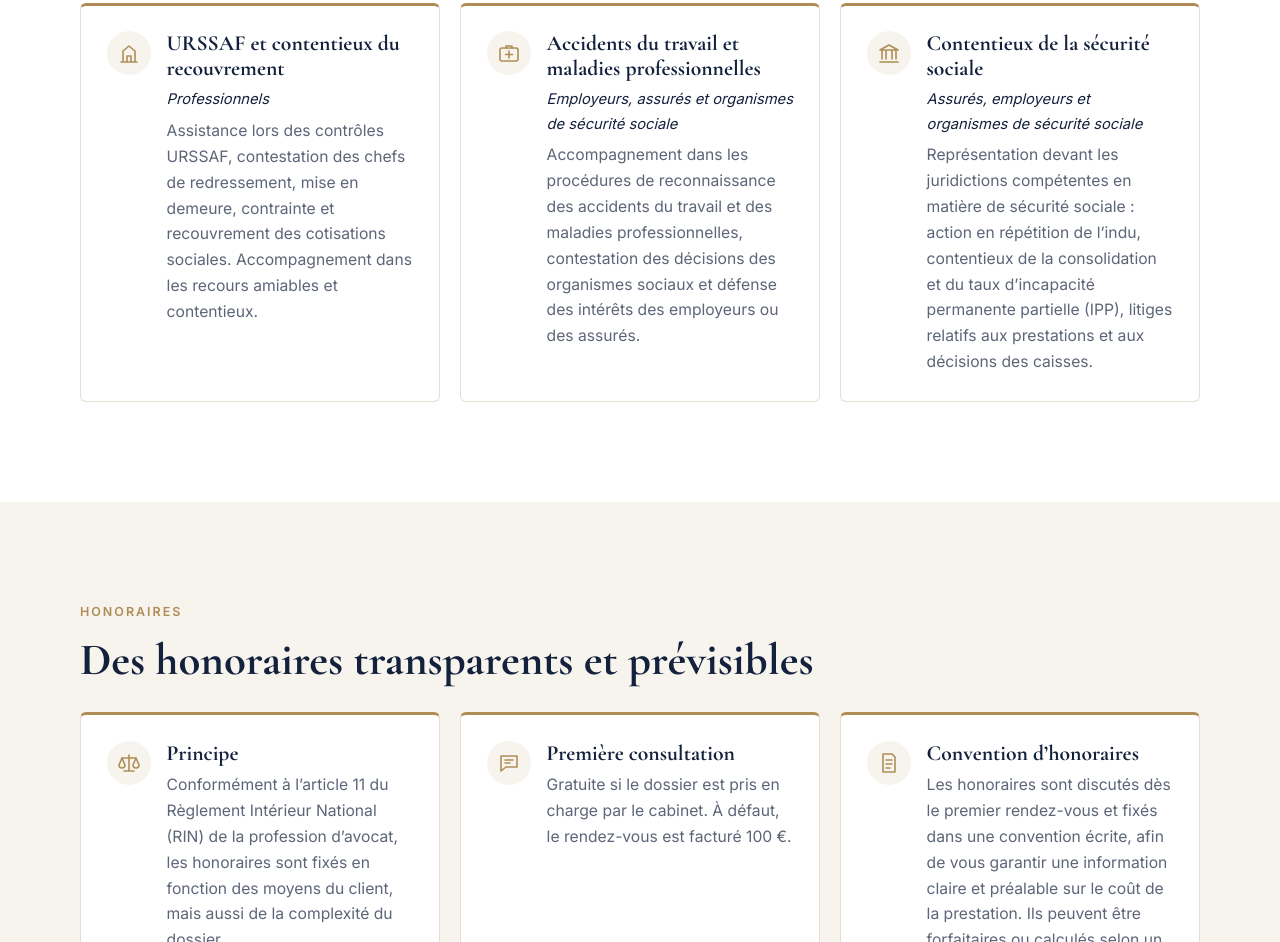
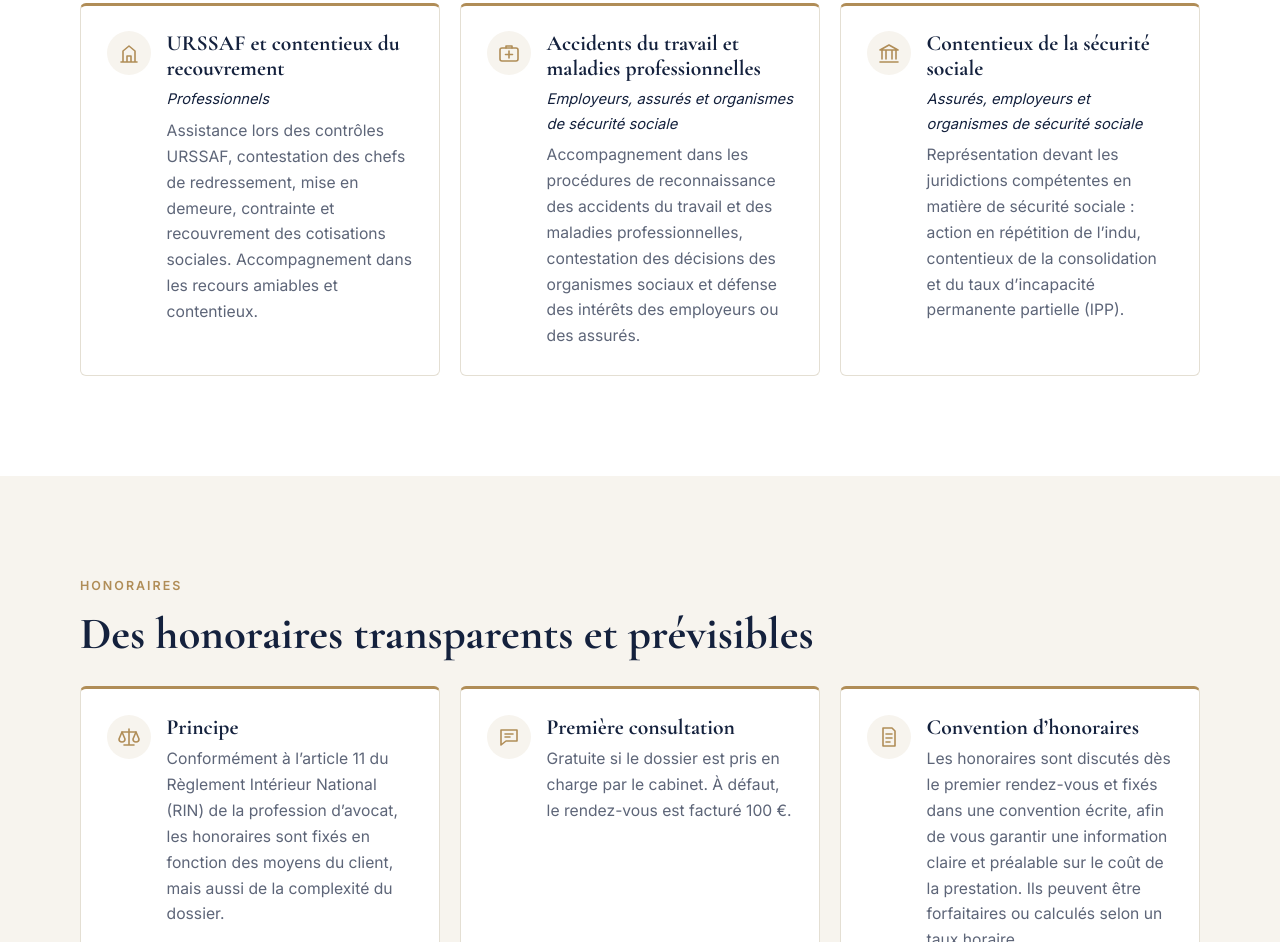
Before and after one commit to chloe-semaan/loick-merle-avocat, a plain HTML site: page index.html in a window 1280 px wide. Shown: the part 3775-4717 px from the top of the page. Drawn offline with nearby package versions, Linux system fonts and the light colour scheme.

Commit message:
Retrait de la fin de phrase du contentieux de la sécurité sociale
Co-Authored-By: Claude Sonnet 5.5 <noreply@anthropic.com>

```diff
--- a/index.html
+++ b/index.html
@@ -127,7 +127,7 @@
         <div class="cards">
           <article class="card"><span class="ico" aria-hidden="true"><svg viewBox="0 0 24 24"><path d="M4 21h16M6 21V10l6-5 6 5v11M10 21v-6h4v6"/></svg></span><div><h3>URSSAF et contentieux du recouvrement</h3><p class="who">Professionnels</p><p>Assistance lors des contrôles URSSAF, contestation des chefs de redressement, mise en demeure, contrainte et recouvrement des cotisations sociales. Accompagnement dans les recours amiables et contentieux.</p></div></article>
           <article class="card"><span class="ico" aria-hidden="true"><svg viewBox="0 0 24 24"><rect x="3" y="7" width="18" height="13" rx="2"/><path d="M12 10v7M8.5 13.5h7M9 7V5h6v2"/></svg></span><div><h3>Accidents du travail et maladies professionnelles</h3><p class="who">Employeurs, assurés et organismes de sécurité sociale</p><p>Accompagnement dans les procédures de reconnaissance des accidents du travail et des maladies professionnelles, contestation des décisions des organismes sociaux et défense des intérêts des employeurs ou des assurés.</p></div></article>
-          <article class="card"><span class="ico" aria-hidden="true"><svg viewBox="0 0 24 24"><path d="M3 9l9-5 9 5zM5 9v9M9 9v9M15 9v9M19 9v9M3 21h18"/></svg></span><div><h3>Contentieux de la sécurité sociale</h3><p class="who">Assurés, employeurs et organismes de sécurité sociale</p><p>Représentation devant les juridictions compétentes en matière de sécurité sociale : action en répétition de l’indu, contentieux de la consolidation et du taux d’incapacité permanente partielle (IPP), litiges relatifs aux prestations et aux décisions des caisses.</p></div></article>
+          <article class="card"><span class="ico" aria-hidden="true"><svg viewBox="0 0 24 24"><path d="M3 9l9-5 9 5zM5 9v9M9 9v9M15 9v9M19 9v9M3 21h18"/></svg></span><div><h3>Contentieux de la sécurité sociale</h3><p class="who">Assurés, employeurs et organismes de sécurité sociale</p><p>Représentation devant les juridictions compétentes en matière de sécurité sociale : action en répétition de l’indu, contentieux de la consolidation et du taux d’incapacité permanente partielle (IPP).</p></div></article>
         </div>
       </div>
     </section>
```
